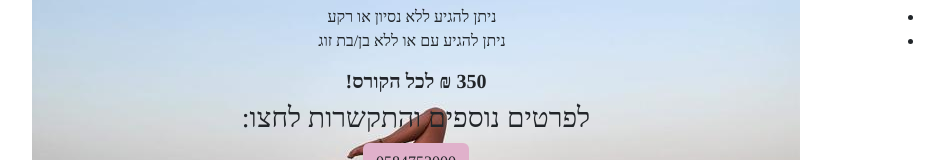
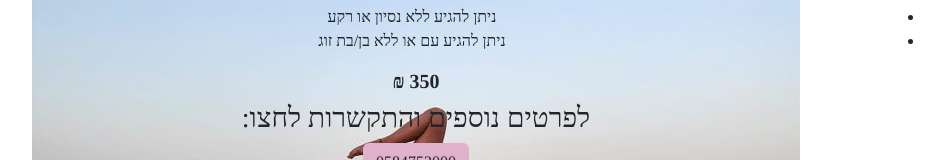
Before and after one commit to BatelNamdar/shemesh, a plain HTML site: page index.html in a window 1280 px wide. Shown: the part 195-355 px from the top of the page, without its empty margins (224-1168 px from the left). Drawn offline with nearby package versions, Linux system fonts and the light colour scheme.

Commit message:
Update index.html

```diff
--- a/index.html
+++ b/index.html
@@ -25,7 +25,7 @@
                     <li>ניתן להגיע ללא נסיון או רקע</li>
                     <li>ניתן להגיע עם או ללא בן/בת זוג</li>
                 </ul>
-                <h5><b>350 ₪ לכל הקורס!</b></h5>
+                <h5><b> 350 ₪ </b></h5>
             </div>
 
             <div class="col-10 text-center" dir="rtl">
```
